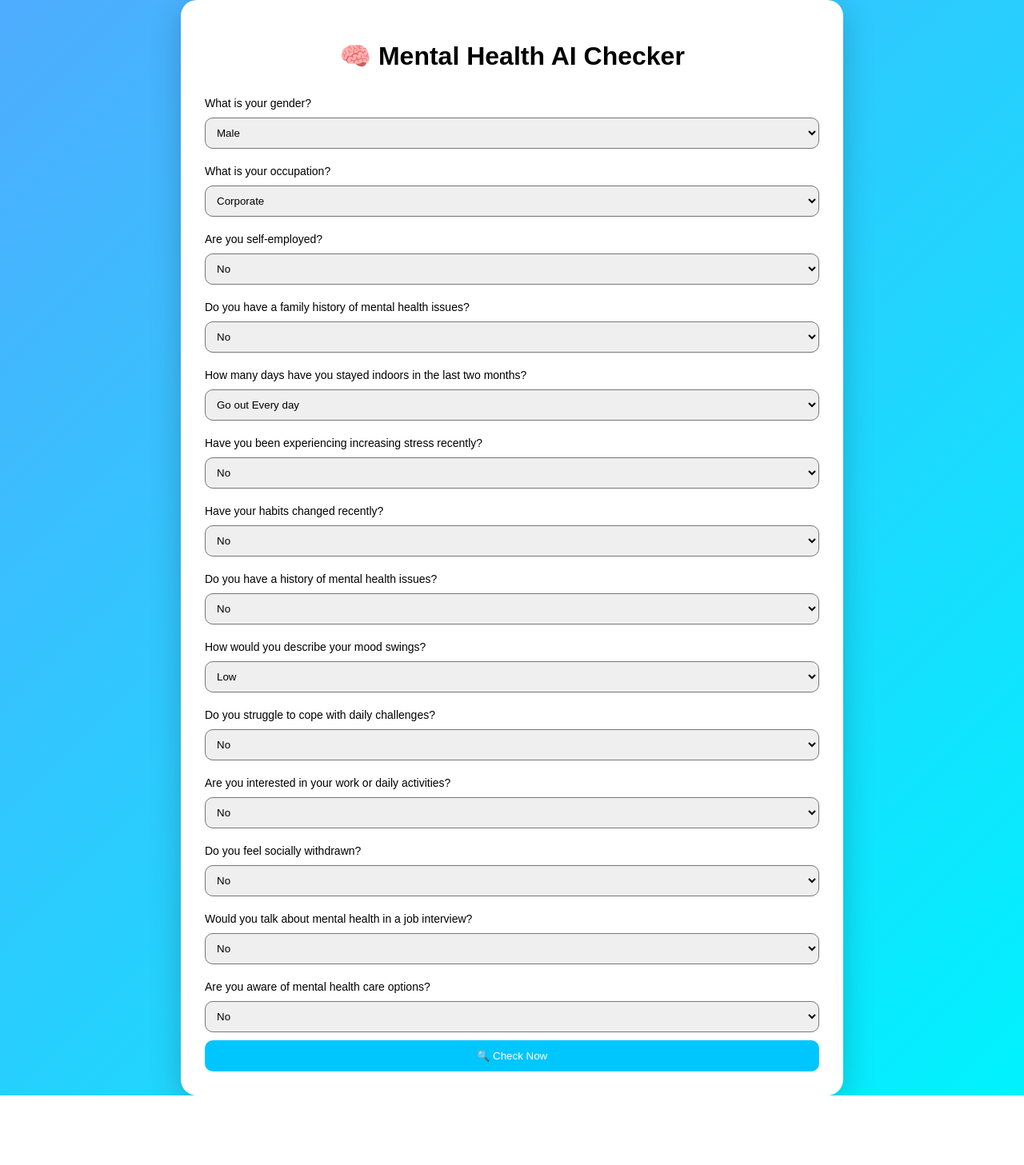
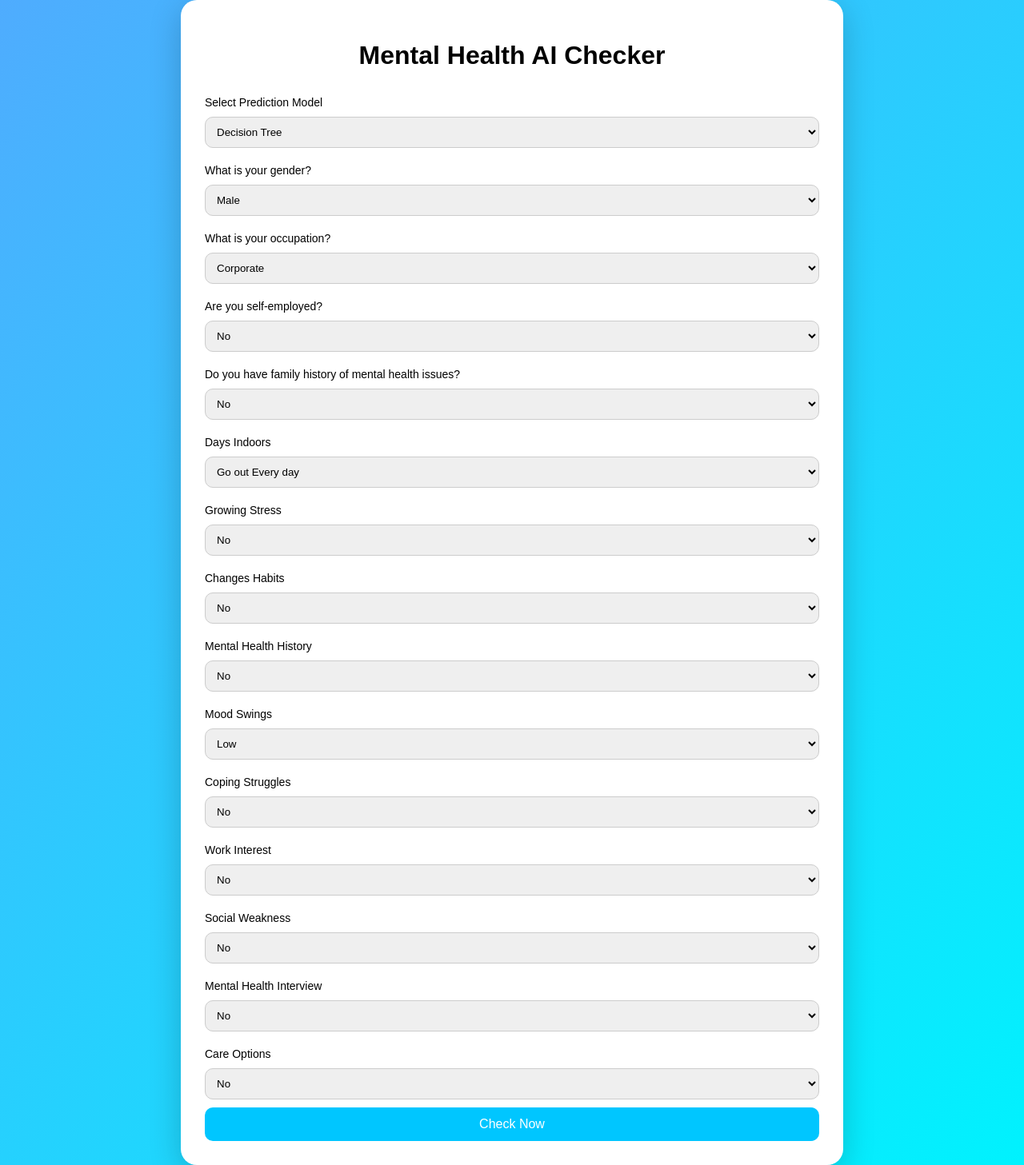
Before and after one commit to orahavajes-lgtm/mental_health_web, a Flask app: page / in a window 1280 px wide. Shown: the whole page at 80% size. Before the commit the page ends 1370 px from the top, so only its background shows below. Run offline with Flask 3, Linux system fonts and the light colour scheme; parts of the project's set-up code (start-up, migrations or seed data) failed here and were passed over.

Commit message:
index.html

```diff
--- a/templates/index.html
+++ b/templates/index.html
@@ -29,49 +29,57 @@ h1 {
 
 form {
     display: grid;
-    grid-template-columns: 1fr 1fr;
+    grid-template-columns: 1fr;
     gap: 10px;
 }
 
 label {
-    grid-column: span 2;
     font-size: 14px;
     margin-top: 10px;
 }
 
 select {
-    grid-column: span 2;
     padding: 10px;
     border-radius: 10px;
+    border: 1px solid #ccc;
 }
 
 button {
-    grid-column: span 2;
     padding: 12px;
     background: #00c6ff;
     border: none;
     color: white;
     border-radius: 10px;
     cursor: pointer;
+    font-size: 16px;
+}
+
+button:hover {
+    background: #0072ff;
 }
 
 .result {
     text-align: center;
     margin-top: 20px;
-    font-size: 20px;
+    font-size: 18px;
     font-weight: bold;
 }
 </style>
 
 </head>
-
 <body>
 
 <div class="card">
 
-<h1>🧠 Mental Health AI Checker</h1>
+<h1>Mental Health AI Checker</h1>
 
 <form method="POST" action="/predict">
+
+<label>Select Prediction Model</label>
+<select name="model_type">
+    <option>Decision Tree</option>
+    <option>Neural Network</option>
+</select>
 
 <label>What is your gender?</label>
 <select name="Gender">
@@ -94,13 +102,13 @@ button {
     <option>Yes</option>
 </select>
 
-<label>Do you have a family history of mental health issues?</label>
+<label>Do you have family history of mental health issues?</label>
 <select name="family_history">
     <option>No</option>
     <option>Yes</option>
 </select>
 
-<label>How many days have you stayed indoors in the last two months?</label>
+<label>Days Indoors</label>
 <select name="Days_Indoors">
     <option>Go out Every day</option>
     <option>1-14 days</option>
@@ -109,69 +117,69 @@ button {
     <option>More than 2 months</option>
 </select>
 
-<label>Have you been experiencing increasing stress recently?</label>
+<label>Growing Stress</label>
 <select name="Growing_Stress">
     <option>No</option>
     <option>Maybe</option>
     <option>Yes</option>
 </select>
 
-<label>Have your habits changed recently?</label>
+<label>Changes Habits</label>
 <select name="Changes_Habits">
     <option>No</option>
     <option>Maybe</option>
     <option>Yes</option>
 </select>
 
-<label>Do you have a history of mental health issues?</label>
+<label>Mental Health History</label>
 <select name="Mental_Health_History">
     <option>No</option>
     <option>Maybe</option>
     <option>Yes</option>
 </select>
 
-<label>How would you describe your mood swings?</label>
+<label>Mood Swings</label>
 <select name="Mood_Swings">
     <option>Low</option>
     <option>Medium</option>
     <option>High</option>
 </select>
 
-<label>Do you struggle to cope with daily challenges?</label>
+<label>Coping Struggles</label>
 <select name="Coping_Struggles">
     <option>No</option>
     <option>Yes</option>
 </select>
 
-<label>Are you interested in your work or daily activities?</label>
+<label>Work Interest</label>
 <select name="Work_Interest">
     <option>No</option>
     <option>Maybe</option>
     <option>Yes</option>
 </select>
 
-<label>Do you feel socially withdrawn?</label>
+<label>Social Weakness</label>
 <select name="Social_Weakness">
     <option>No</option>
     <option>Maybe</option>
     <option>Yes</option>
 </select>
 
-<label>Would you talk about mental health in a job interview?</label>
+<label>Mental Health Interview</label>
 <select name="mental_health_interview">
     <option>No</option>
     <option>Maybe</option>
     <option>Yes</option>
 </select>
 
-<label>Are you aware of mental health care options?</label>
+<label>Care Options</label>
 <select name="care_options">
     <option>No</option>
     <option>Not sure</option>
     <option>Yes</option>
 </select>
 
-<button type="submit">🔍 Check Now</button>
+<button type="submit">Check Now</button>
 
 </form>
 
```
Lines whose indentation alone changed are shown as unchanged.
